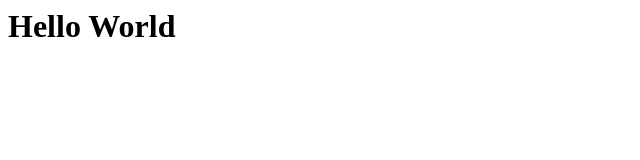
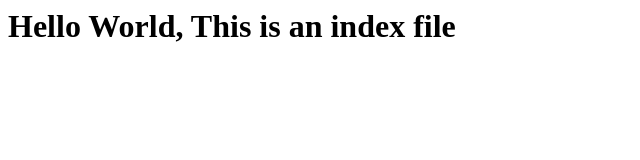
Before and after one commit to HamzaSi/Assignment1, a plain HTML site: page index.html in a window 1280 px wide. Shown: the whole page, without its empty margins (0-640 px from the left). Drawn offline with Linux system fonts and the light colour scheme.

Commit message:
Update index.html

```diff
--- a/index.html
+++ b/index.html
@@ -3,7 +3,7 @@
     <title>Index</title>
   </head>
   <body>
-  <h1> Hello World </h1>
+  <h1> Hello World, This is an index file</h1>
 
   </body>
 </html>
```
